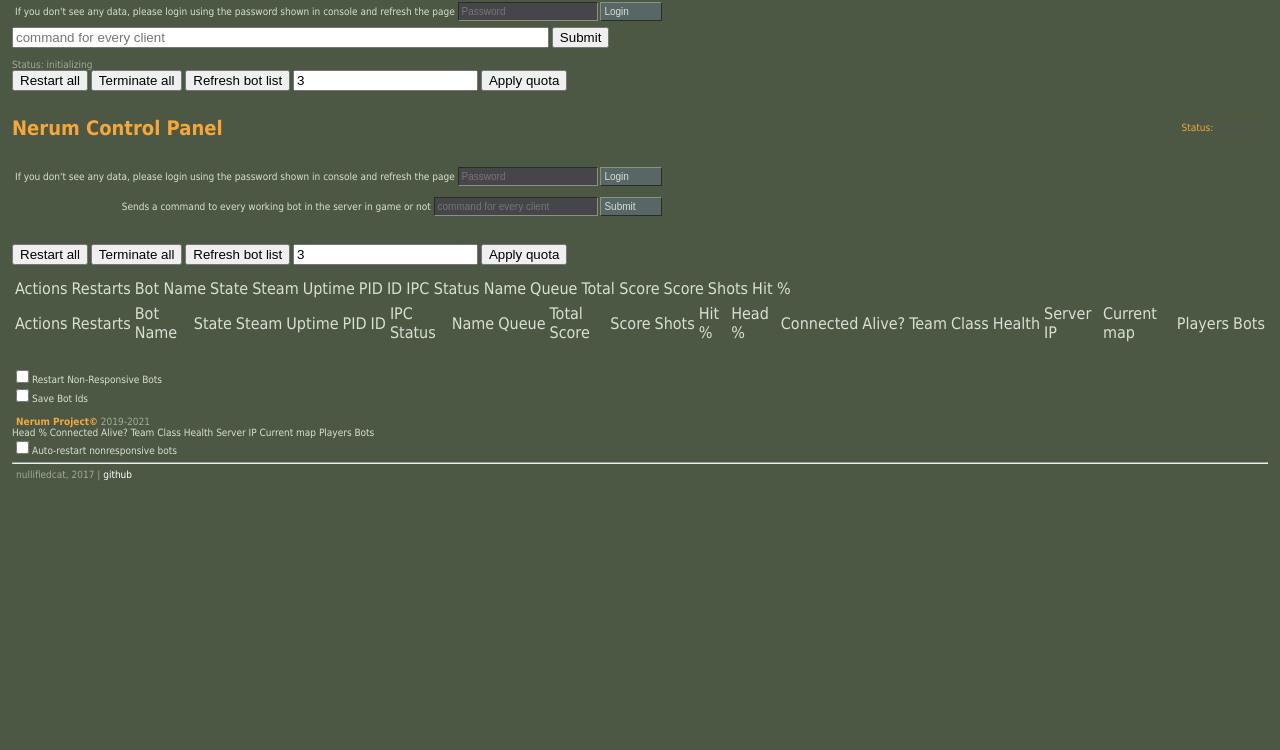
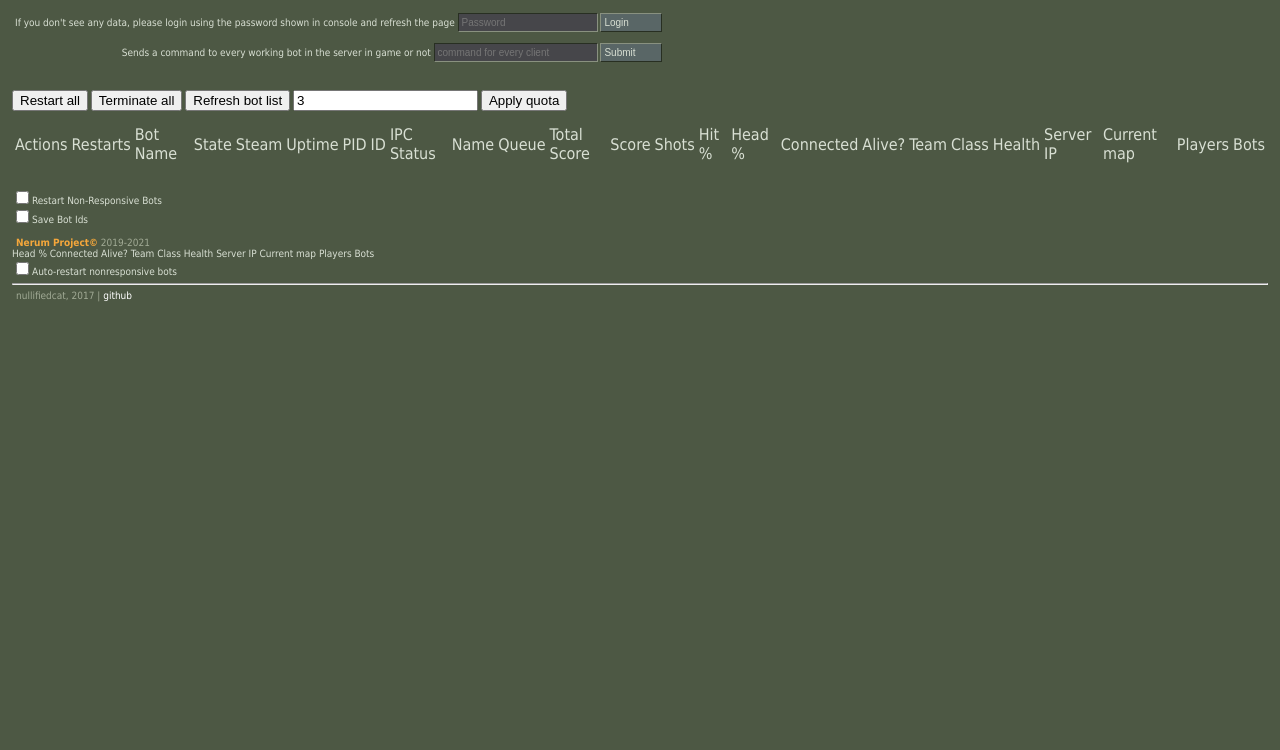
Before and after one commit to advance24th/Project-Nerum, a plain HTML site: page public/index.html in a window 1280 px wide. Shown: the part 50-800 px from the top of the page. Drawn offline with Linux system fonts and the light colour scheme.

Commit message:
Update index.html

```diff
--- a/public/index.html
+++ b/public/index.html
@@ -1,48 +1,4 @@
 <html>
-    <head>
-        <title>CHIPC control panel</title>
-        <link rel="stylesheet" href="style.css">
-        <link rel="stylesheet" href="vgui.css">
-        <script src="bundle.js"></script>
-    </head>
-    <body class="vgui-container vgui-font">
-        <h1>Cathook IPC Control Panel</h1>
-        <div id="container-login" class="vgui-outset">
-            If you don't see any data, please login using the password shown in console and refresh the page
-            <input id="api-password" type="text" placeholder="Password">
-            <input id="api-login-button" type="button" value="Login">
-        </div>
-        <br>
-        <div id="console-container">
-            <span><input type="text" id="console" placeholder="command for every client" size=64 class="vgui-border-inset"></span>
-            <input type="button" id="console-send" value="Submit" class="vgui-border-out">
-        </div>
-        <br>
-        <div id="status" class="nohighlight">
-            <span>Status: </span><span id="status-text">initializing</span>
-        </div>
-        <div>
-            <input type="button" id="bot-restartall" value="Restart all"> <input type="button" id="bot-terminateall" value="Terminate all"> <input type="button" id="bot-refresh" value="Refresh bot list"> <input id="bot-quota" value="3"> <input id="bot-quota-apply" type="button" value="Apply quota">
-        </div>
-        <br>
-        <div id="table-container">
-            <table id="clients" class="vgui-table vgui-inset">
-                <tr>
-                    <td>Actions</td>
-                    <td>Restarts</td>
-                    <td>Bot Name</td>
-                    <td>State</td>
-                    <td>Steam</td>
-                    <td>Uptime</td>
-                    <td>PID</td>
-                    <td>ID</td>
-                    <td>IPC Status</td>
-                    <td>Name</td>
-                    <td>Queue</td>
-                    <td>Total Score</td>
-                    <td>Score</td>
-                    <td>Shots</td>
-                    <td>Hit %</td><html>
     <head>
       <script>
         // function
```
